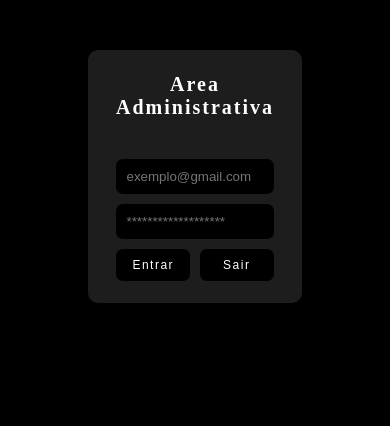
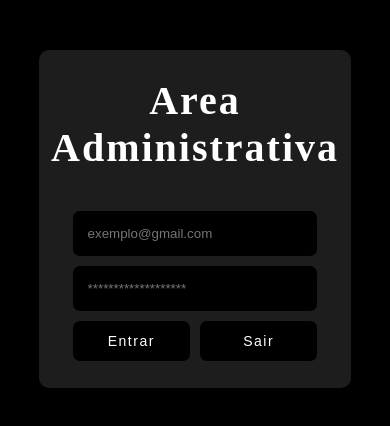
Before and after one commit to srodrigo28/modal-login, a plain HTML site: page index.html in a window 390 px wide. Drawn offline with Linux system fonts and the light colour scheme.

Commit message:
Update index.html

```diff
--- a/index.html
+++ b/index.html
@@ -35,7 +35,7 @@
         form{
             width: 70%;
             max-width: 500px;
-            height: 30%;
+            height: 40%;
             border-radius: 10px;
             background-color: #1d1d1d;
 
@@ -110,7 +110,7 @@
         }
         @media screen and ( max-width: 700px ) {
             form{
-                width: 55%;
+                width: 80%;
 
                 gap: 10px;
                 display: flex;
@@ -119,17 +119,19 @@
                 justify-content: center;
             }
             h1{
-                font-size: 20px;
+                font-size: 40px;
                 text-align: center;
             }
             input{
                 width: 90%;
+                padding: 15px;
             }
             .btn-group{
                 width: 90%;
             }
             button{
-                font-size: 12px;
+                font-size: 14px;
+                padding: 12px;
                 width: 100%;
             }
         }
```
